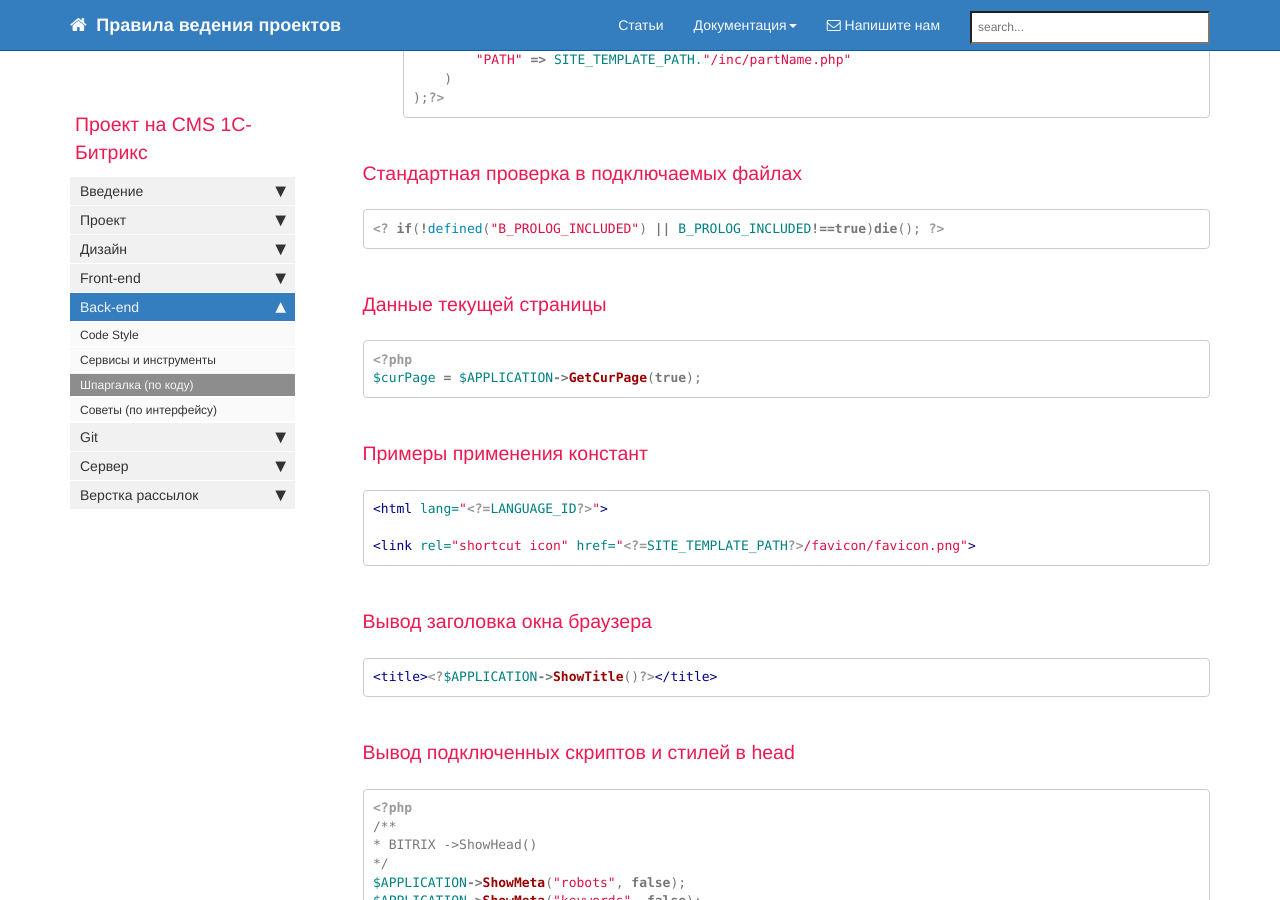
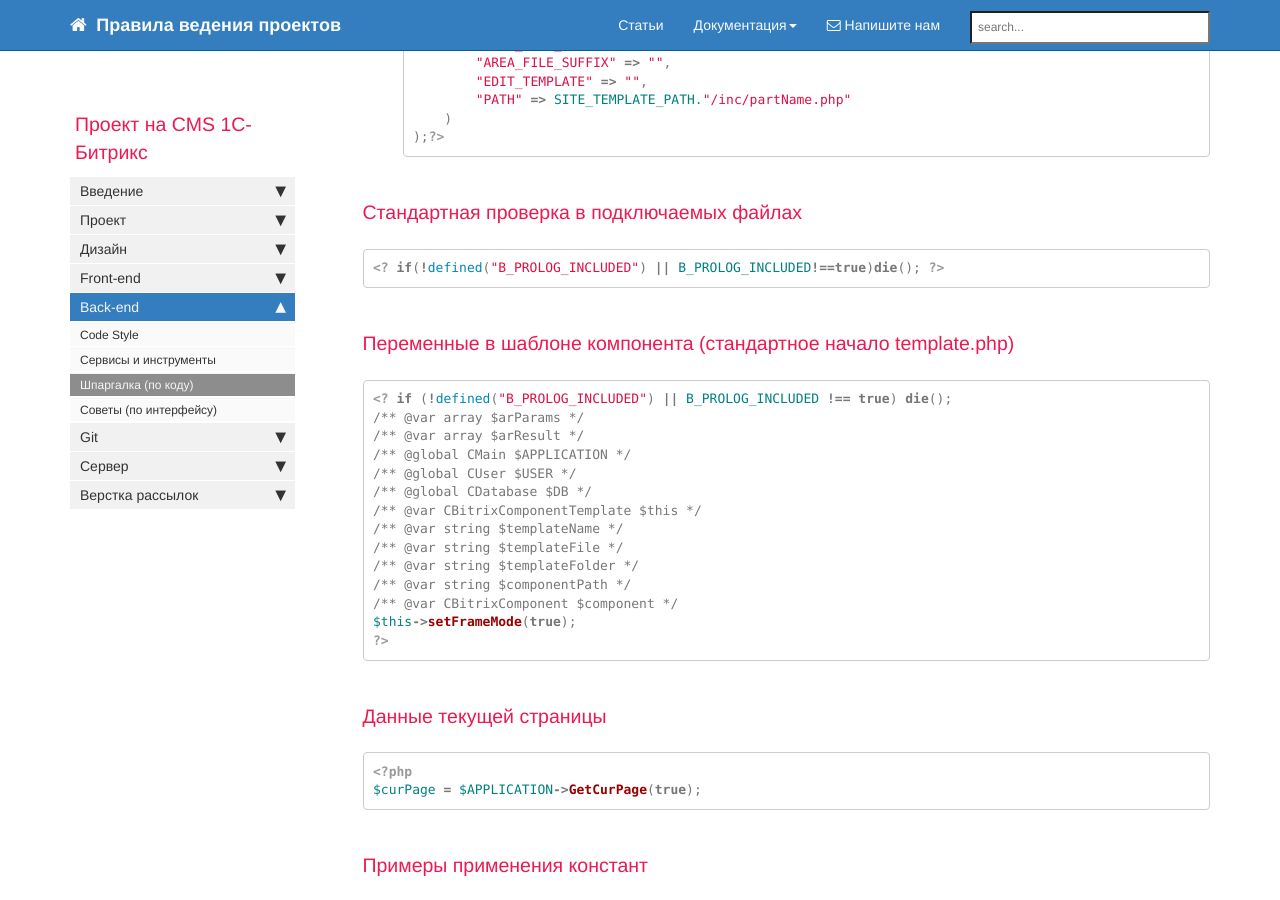
Before and after one commit to gdecider/gdecider.github.io, a Jekyll site: the page built from pages/bx/bx_back-shpora.md, in a window 1280 px wide and 900 px high, scrolled down 3321 px. Built offline with Jekyll 4.4.1, drawn with Linux system fonts in a browser that asks for light colours; nearby versions of some CDN libraries; comment, search, counter and statistics services are not loaded; some of the changed text lies outside the part shown.

Commit message:
Update bx_back-shpora.md

````diff
--- a/pages/bx/bx_back-shpora.md
+++ b/pages/bx/bx_back-shpora.md
@@ -119,6 +119,25 @@ $this->addExternalJS("/local/libs.js");
 
 ```php
 <? if(!defined("B_PROLOG_INCLUDED") || B_PROLOG_INCLUDED!==true)die(); ?>
+```
+
+### Переменные в шаблоне компонента (стандартное начало template.php)
+
+```php
+<? if (!defined("B_PROLOG_INCLUDED") || B_PROLOG_INCLUDED !== true) die();
+/** @var array $arParams */
+/** @var array $arResult */
+/** @global CMain $APPLICATION */
+/** @global CUser $USER */
+/** @global CDatabase $DB */
+/** @var CBitrixComponentTemplate $this */
+/** @var string $templateName */
+/** @var string $templateFile */
+/** @var string $templateFolder */
+/** @var string $componentPath */
+/** @var CBitrixComponent $component */
+$this->setFrameMode(true);
+?>
 ```
 
 ### Данные текущей страницы
````
